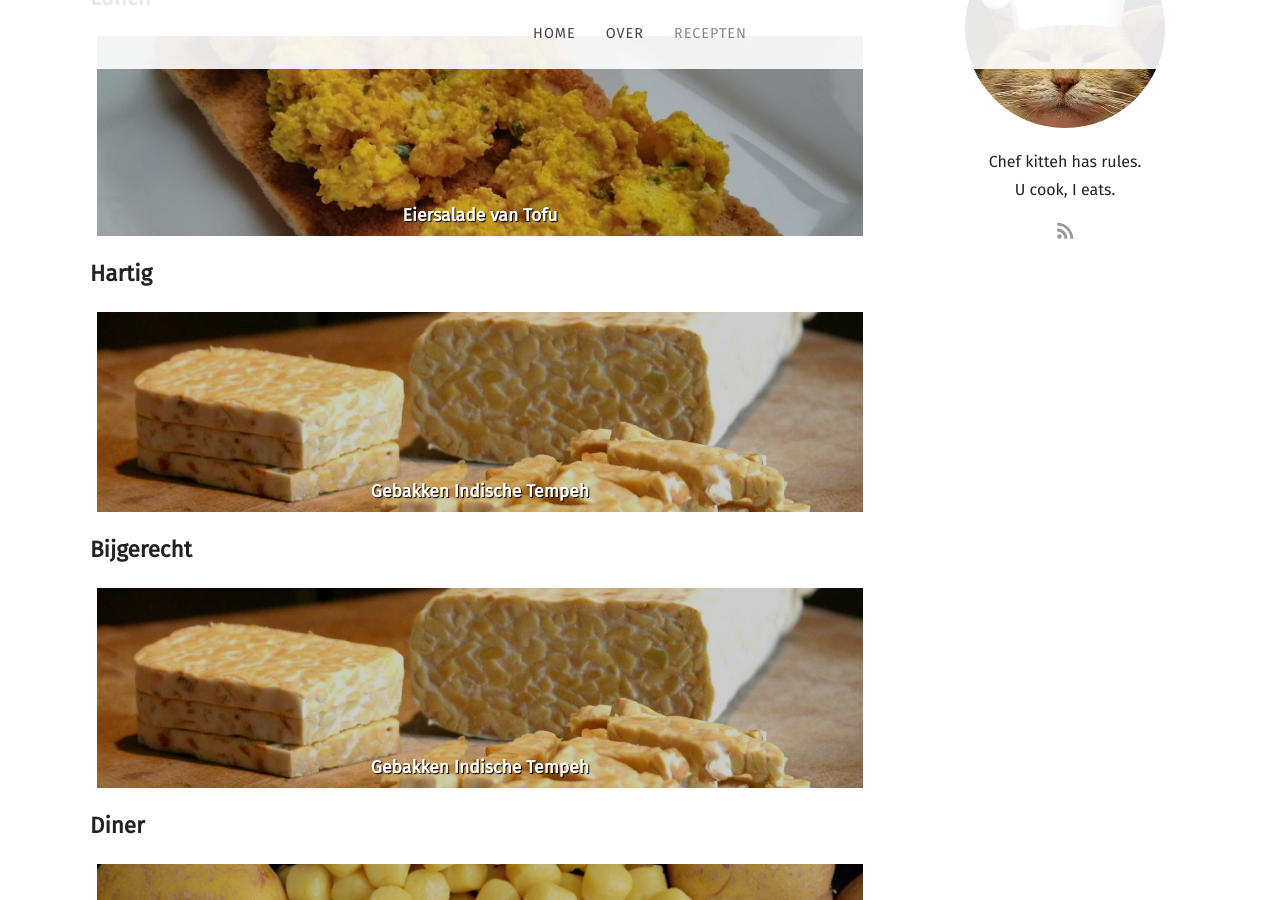
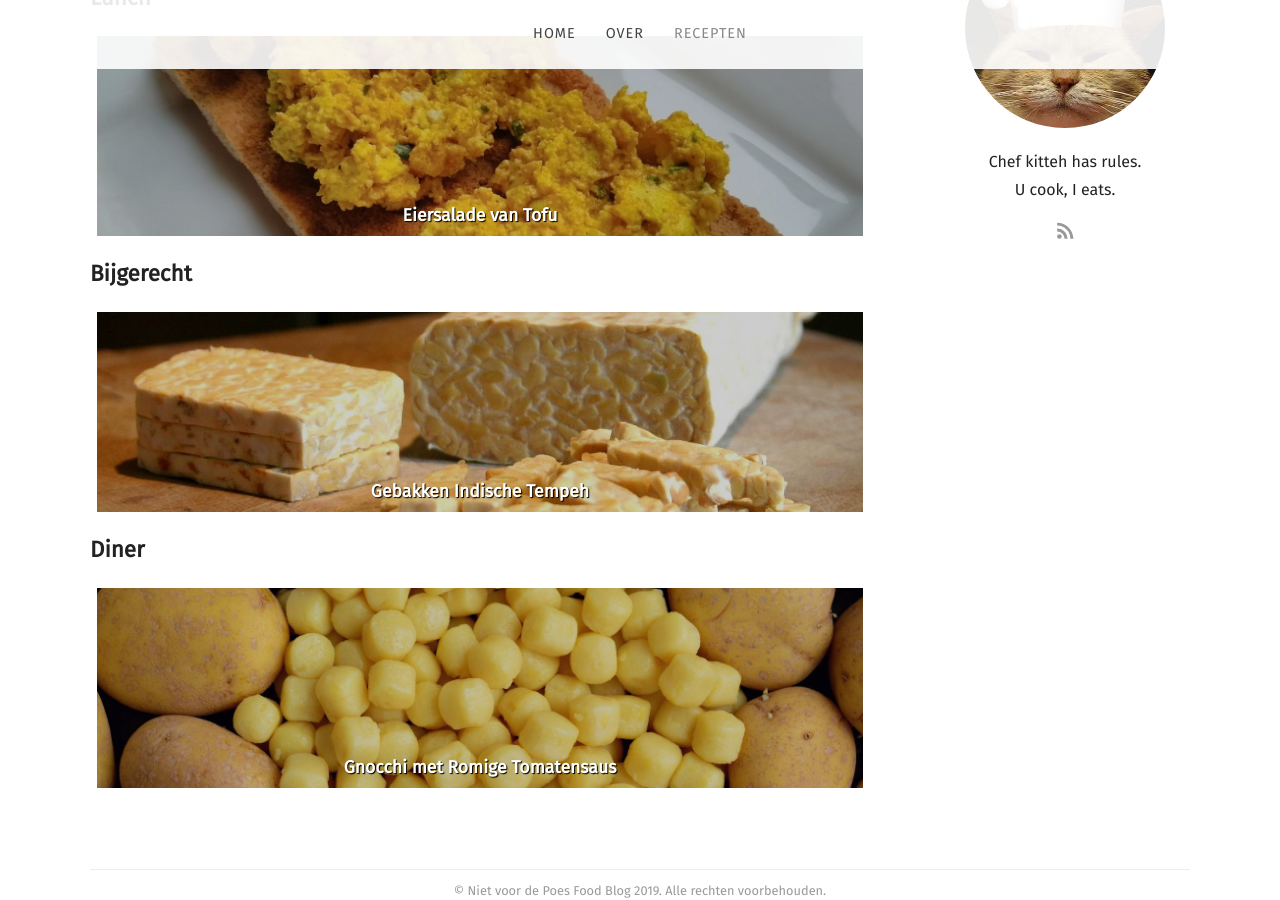
Before and after one commit to marijnio/vegasaurus-old, a Jekyll site: the page built from recipes.html, in a window 1280 px wide and 900 px high, scrolled down 402 px. Built offline with Jekyll 4.4.1, drawn with Linux system fonts in a browser that asks for light colours; some web fonts are replaced.

Commit message:
Removes a category.

```diff
--- a/_posts/2019-03-31-indische-tempeh marinade.md
+++ b/_posts/2019-03-31-indische-tempeh marinade.md
@@ -2,7 +2,6 @@
 date: 2019-03-31
 title: Gebakken Indische Tempeh
 categories:
-  - Hartig
   - Bijgerecht
 featured_image: /assets/posts/indische-tempeh-marinade/sliced-tempeh.jpg
 recipe:
```
